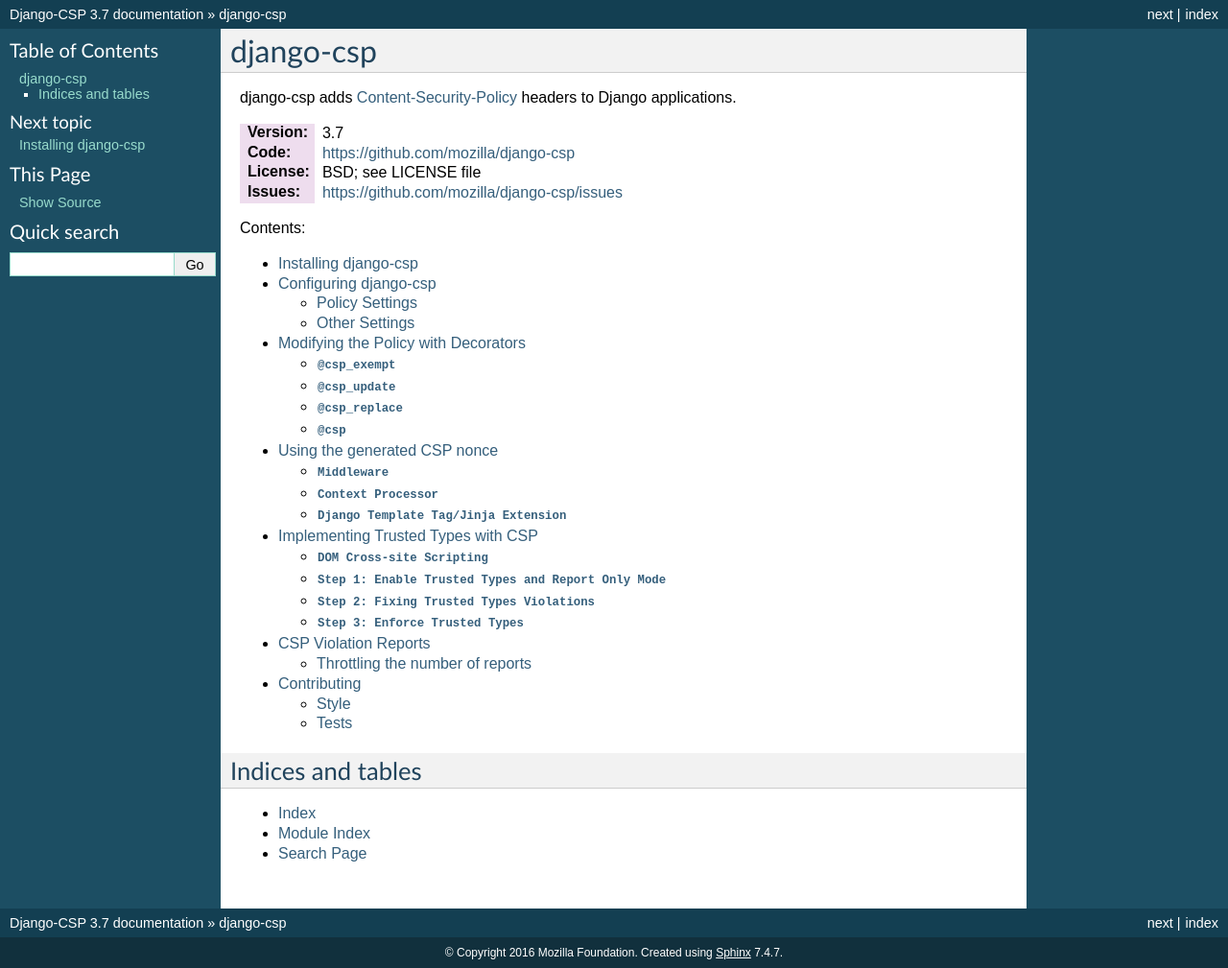
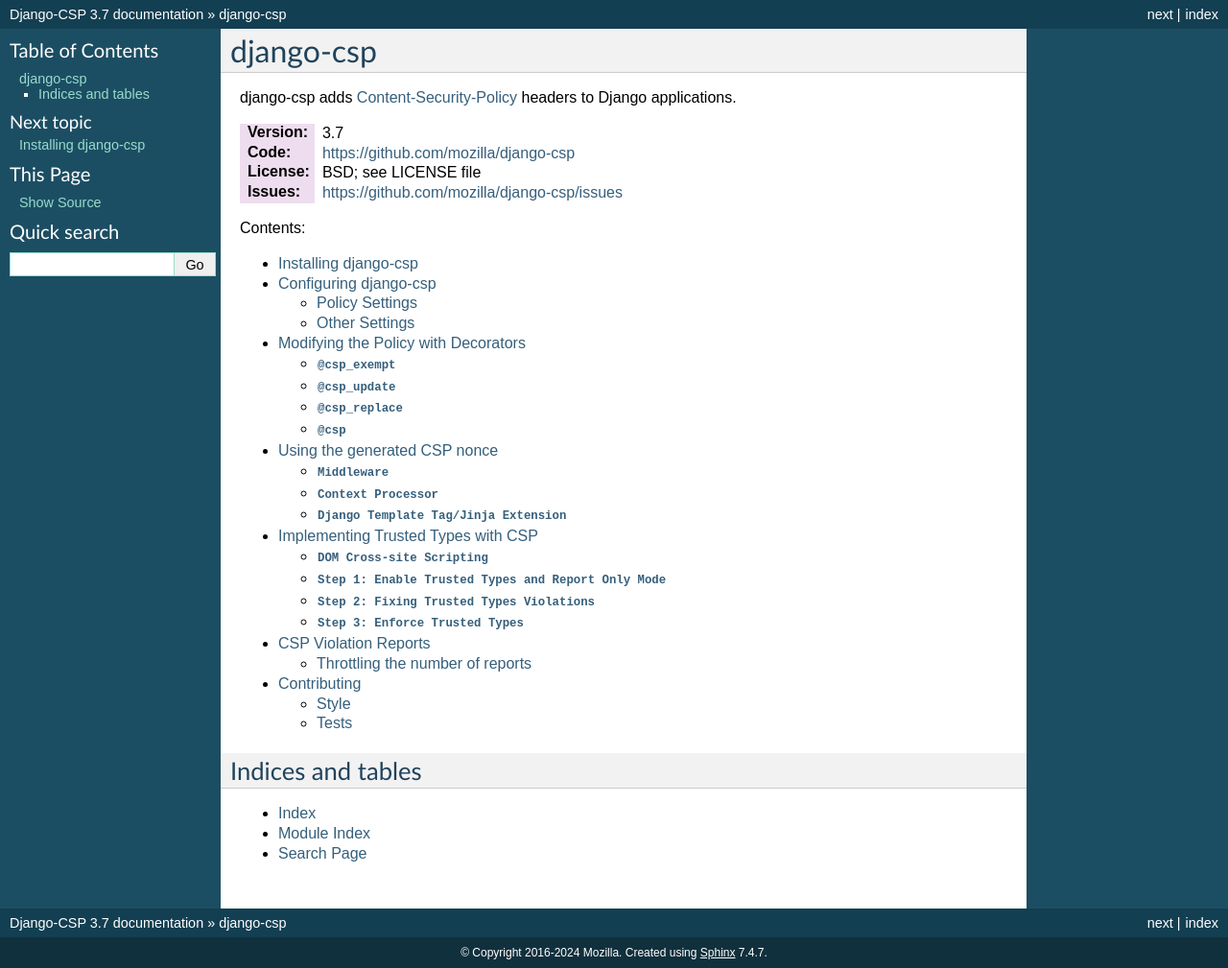
Before and after one commit to mozilla/django-csp, a Sphinx documentation site: the page built from docs/index.rst, in a window 1280 px wide. Shown: the whole page at 96% size. Built offline with Sphinx 7.4.7, drawn with Linux system fonts in a browser that asks for light colours; part of the change alters nothing that is shown.

```diff
--- a/docs/conf.py
+++ b/docs/conf.py
@@ -41,7 +41,7 @@ master_doc = "index"
 
 # General information about the project.
 project = "Django-CSP"
-copyright = "2016 Mozilla Foundation"
+copyright = "2016-2024 Mozilla"
 
 # The version info for the project you're documenting, acts as replacement for
 # |version| and |release|, also used in various other places throughout the
@@ -181,7 +181,13 @@ latex_elements = {
 # Grouping the document tree into LaTeX files. List of tuples
 # (source start file, target name, title, author, documentclass [howto/manual]).
 latex_documents = [
-    ("index", "Django-CSP.tex", "Django-CSP Documentation", "James Socol, Mozilla", "manual"),
+    (
+        "index",
+        "Django-CSP.tex",
+        "Django-CSP Documentation",
+        "James Socol, Mozilla",
+        "manual",
+    ),
 ]
 
 # The name of an image file (relative to this directory) to place at the top of
@@ -209,7 +215,9 @@ latex_documents = [
 
 # One entry per manual page. List of tuples
 # (source start file, name, description, authors, manual section).
-man_pages = [("index", "django-csp", "Django-CSP Documentation", ["James Socol, Mozilla"], 1)]
+man_pages = [
+    ("index", "django-csp", "Django-CSP Documentation", ["James Socol, Mozilla"], 1)
+]
 
 # If true, show URL addresses after external links.
 # man_show_urls = False
@@ -221,7 +229,15 @@ man_pages = [("index", "django-csp", "Django-CSP Documentation", ["James Socol,
 # (source start file, target name, title, author,
 #  dir menu entry, description, category)
 texinfo_documents = [
-    ("index", "Django-CSP", "Django-CSP Documentation", "James Socol, Mozilla", "Django-CSP", "One line description of project.", "Miscellaneous"),
+    (
+        "index",
+        "Django-CSP",
+        "Django-CSP Documentation",
+        "James Socol, Mozilla",
+        "Django-CSP",
+        "CSP header-generation and reporting for Django applications",
+        "Miscellaneous",
+    ),
 ]
 
 # Documents to append as an appendix to all manuals.
```
Also changed, not shown: .readthedocs.yaml (added).
